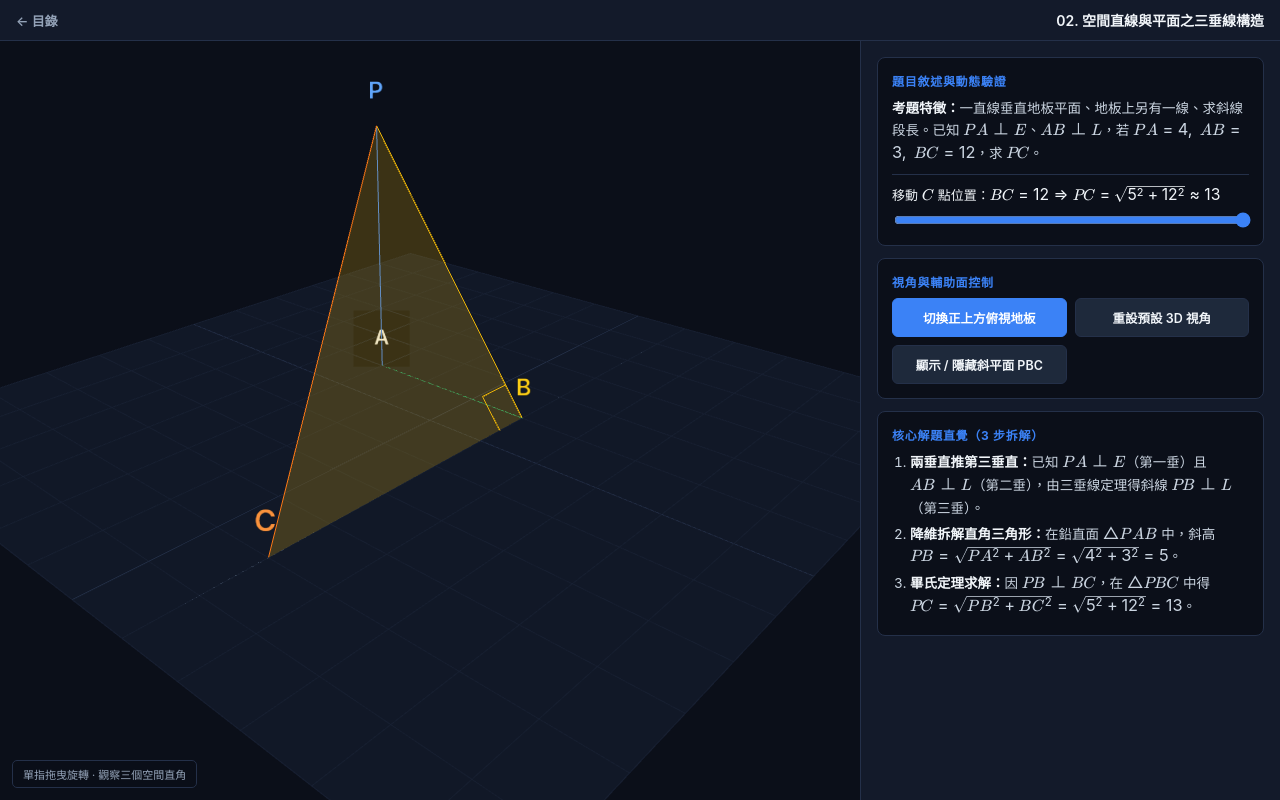
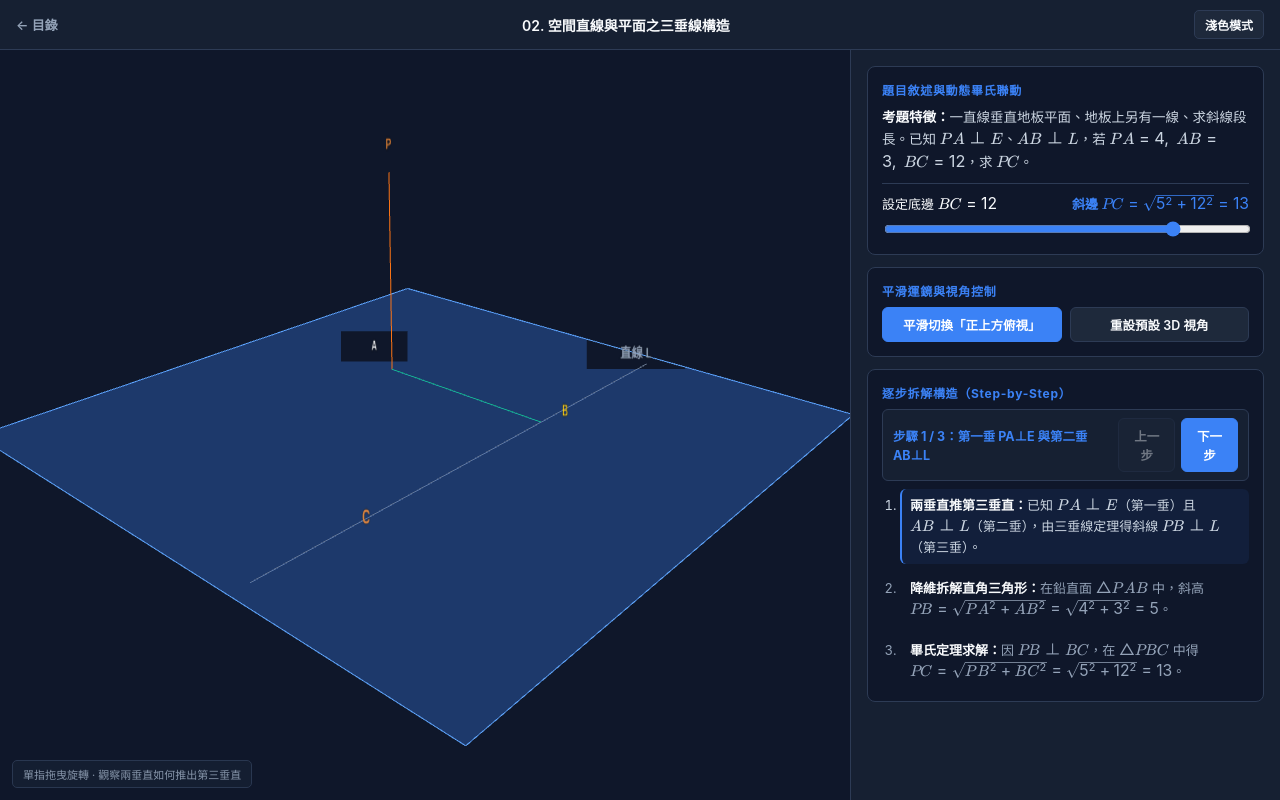
Before and after one commit to cooldragon-JJC8633/math-3d, a plain HTML site: page templates/three-perp.html in a window 1280 px wide. Drawn offline with nearby package versions, Linux system fonts and the light colour scheme; animation ran at ten frames a second.

Commit message:
Update three-perp.html

```diff
--- a/templates/three-perp.html
+++ b/templates/three-perp.html
@@ -3,38 +3,51 @@
 <head>
   <meta charset="UTF-8" />
   <meta name="viewport" content="width=device-width, initial-scale=1.0, maximum-scale=1.0, user-scalable=no" />
-  <title>3D 互動檢視｜三垂線定理</title>
+  <title>3D 互動檢視｜三垂線定理構造</title>
   <link rel="stylesheet" href="https://cdn.jsdelivr.net/npm/katex@0.16.9/dist/katex.min.css">
   <script src="https://cdn.jsdelivr.net/npm/katex@0.16.9/dist/katex.min.js"></script>
   <script src="https://cdn.jsdelivr.net/npm/katex@0.16.9/dist/contrib/auto-render.min.js"></script>
   <script src="https://cdnjs.cloudflare.com/ajax/libs/three.js/r128/three.min.js"></script>
   <script src="https://cdn.jsdelivr.net/npm/three@0.128.0/examples/js/controls/OrbitControls.js"></script>
+  <script src="../assets/auth.js"></script>
+  <script src="../assets/theme.js"></script>
   <style>
-    :root { --bg-base: #0b0f19; --bg-panel: #131a2a; --border: #243049; --accent: #3b82f6; --text-main: #f1f5f9; --text-muted: #94a3b8; }
+    :root { --bg-base: #0f172a; --bg-panel: #162032; --bg-card: #0f172a; --border: #2d3b55; --accent: #3b82f6; --text-main: #f8fafc; --text-muted: #94a3b8; --text-body: #cbd5e1; --btn-bg: #1e293b; }
+    body.light-theme { --bg-base: #f8fafc; --bg-panel: #ffffff; --bg-card: #f1f5f9; --border: #cbd5e1; --accent: #2563eb; --text-main: #0f172a; --text-muted: #475569; --text-body: #1e293b; --btn-bg: #e2e8f0; }
     * { box-sizing: border-box; font-family: -apple-system, BlinkMacSystemFont, "Noto Sans TC", sans-serif; }
     body { margin: 0; background: var(--bg-base); color: var(--text-main); display: flex; flex-direction: column; height: 100vh; overflow: hidden; }
-    header { padding: 10px 16px; background: var(--bg-panel); border-bottom: 1px solid var(--border); display: flex; justify-content: space-between; align-items: center; gap: 12px; }
+    header { padding: 10px 16px; background: var(--bg-panel); border-bottom: 1px solid var(--border); display: flex; justify-content: space-between; align-items: center; gap: 10px; }
     header a { color: var(--text-muted); text-decoration: none; font-size: 13px; font-weight: 600; }
     header h1 { font-size: 14px; margin: 0; font-weight: 600; overflow: hidden; text-overflow: ellipsis; white-space: nowrap; }
-    #btn-mobile-toggle { display: none; background: #1e293b; border: 1px solid var(--border); color: var(--text-main); padding: 5px 10px; border-radius: 5px; font-size: 12px; cursor: pointer; }
+    .header-actions { display: flex; gap: 6px; }
+    .hdr-btn { background: var(--btn-bg); border: 1px solid var(--border); color: var(--text-main); padding: 5px 10px; border-radius: 5px; font-size: 12px; cursor: pointer; font-weight: 600; }
+    #btn-mobile-toggle { display: none; }
     #main { display: flex; flex: 1; flex-direction: row; overflow: hidden; }
     #canvas-container { flex: 1.45; position: relative; cursor: grab; touch-action: none; }
-    #hint-badge { position: absolute; bottom: 12px; left: 12px; background: rgba(11, 15, 25, 0.75); padding: 5px 10px; border-radius: 5px; font-size: 11px; color: var(--text-muted); pointer-events: none; border: 1px solid var(--border); }
-    #panel { flex: 1; max-width: 420px; background: var(--bg-panel); border-left: 1px solid var(--border); padding: 16px; overflow-y: auto; display: flex; flex-direction: column; gap: 12px; }
-    .card { background: var(--bg-base); border: 1px solid var(--border); border-radius: 8px; padding: 14px; }
+    #hint-badge { position: absolute; bottom: 12px; left: 12px; background: var(--bg-panel); opacity: 0.9; padding: 5px 10px; border-radius: 5px; font-size: 11px; color: var(--text-muted); pointer-events: none; border: 1px solid var(--border); }
+    #panel { flex: 1; max-width: 430px; background: var(--bg-panel); border-left: 1px solid var(--border); padding: 16px; overflow-y: auto; display: flex; flex-direction: column; gap: 12px; }
+    .card { background: var(--bg-card); border: 1px solid var(--border); border-radius: 8px; padding: 14px; }
     .card h2 { font-size: 12px; letter-spacing: 0.06em; margin: 0 0 8px 0; color: var(--accent); font-weight: 700; }
-    .card p, .card li { font-size: 13.5px; line-height: 1.65; color: #cbd5e1; margin: 4px 0; }
+    .card p { font-size: 13.5px; line-height: 1.65; color: var(--text-body); margin: 4px 0; }
     .card strong { color: var(--text-main); }
+    .stepper-bar { display: flex; align-items: center; justify-content: space-between; gap: 8px; background: var(--bg-panel); padding: 8px 10px; border-radius: 6px; border: 1px solid var(--border); margin-bottom: 8px; }
+    .step-indicator { font-size: 12.5px; font-weight: 700; color: var(--accent); }
+    .step-btns { display: flex; gap: 6px; }
+    button.ctrl { background: var(--btn-bg); color: var(--text-main); border: 1px solid var(--border); padding: 7px 11px; border-radius: 6px; font-size: 12.5px; font-weight: 600; cursor: pointer; }
+    button.ctrl:disabled { opacity: 0.4; cursor: not-allowed; }
+    button.ctrl.primary { background: var(--accent); border-color: var(--accent); color: #fff; }
     .btn-group { display: grid; grid-template-columns: 1fr 1fr; gap: 8px; }
-    button.ctrl { background: #1e293b; color: var(--text-main); border: 1px solid var(--border); padding: 9px 10px; border-radius: 6px; font-size: 12.5px; font-weight: 600; cursor: pointer; }
-    button.ctrl.primary { background: var(--accent); border-color: var(--accent); color: #fff; }
     .slider-box { margin-top: 10px; padding-top: 10px; border-top: 1px solid var(--border); font-size: 13px; }
+    .slider-header { display: flex; justify-content: space-between; align-items: center; }
     input[type="range"] { width: 100%; accent-color: var(--accent); margin-top: 6px; }
+    ol.steps { padding-left: 18px; margin: 0; display: flex; flex-direction: column; gap: 8px; }
+    ol.steps li { font-size: 13px; line-height: 1.6; color: var(--text-muted); padding: 6px 8px; border-radius: 6px; border-left: 2px solid transparent; }
+    ol.steps li.active-step { color: var(--text-body); background: rgba(59, 130, 246, 0.08); border-left-color: var(--accent); }
     @media (max-width: 768px) {
       #btn-mobile-toggle { display: inline-block; }
       #main { flex-direction: column; }
       #canvas-container { flex: 1; }
-      #panel { max-width: 100%; flex: 1.05; border-left: none; border-top: 1px solid var(--border); }
+      #panel { max-width: 100%; flex: 1.1; border-left: none; border-top: 1px solid var(--border); }
       #panel.collapsed { display: none; }
     }
   </style>
@@ -43,33 +56,47 @@
 <header>
   <a href="../index.html">← 目錄</a>
   <h1 id="header-title">載入中...</h1>
-  <button id="btn-mobile-toggle">隱藏解析</button>
+  <div class="header-actions">
+    <button id="btn-theme" class="hdr-btn">淺色模式</button>
+    <button id="btn-mobile-toggle" class="hdr-btn">隱藏解析</button>
+  </div>
 </header>
 
 <div id="main">
   <div id="canvas-container">
-    <div id="hint-badge">單指拖曳旋轉 · 觀察三個空間直角</div>
+    <div id="hint-badge">單指拖曳旋轉 · 觀察兩垂直如何推出第三垂直</div>
   </div>
   <div id="panel">
     <div class="card">
-      <h2>題目敘述與動態驗證</h2>
+      <h2>題目敘述與動態畢氏聯動</h2>
       <p id="q-text"></p>
       <div class="slider-box">
-        <div id="latex-bc"></div>
-        <input type="range" id="slider-c" min="2" max="12" step="1" value="12" />
+        <div class="slider-header">
+          <span id="latex-bc"></span>
+          <span id="latex-pc" style="color: var(--accent); font-weight: 600;"></span>
+        </div>
+        <input type="range" id="slider-bc" min="0" max="15" step="1" value="12" />
       </div>
     </div>
+
     <div class="card">
-      <h2>視角與輔助面控制</h2>
+      <h2>平滑運鏡與視角控制</h2>
       <div class="btn-group">
-        <button id="btn-top" class="ctrl primary">切換正上方俯視地板</button>
+        <button id="btn-top" class="ctrl primary">平滑切換「正上方俯視」</button>
         <button id="btn-reset" class="ctrl">重設預設 3D 視角</button>
-        <button id="btn-plane" class="ctrl">顯示 / 隱藏斜平面 PBC</button>
       </div>
     </div>
+
     <div class="card">
-      <h2>核心解題直覺（3 步拆解）</h2>
-      <ol id="steps-list" style="padding-left: 18px; margin: 0;"></ol>
+      <h2>逐步拆解構造（Step-by-Step）</h2>
+      <div class="stepper-bar">
+        <span class="step-indicator" id="step-label">步驟 1 / 3：第一垂 PA⊥E 與第二垂 AB⊥L</span>
+        <div class="step-btns">
+          <button id="btn-prev" class="ctrl" disabled>上一步</button>
+          <button id="btn-next" class="ctrl primary">下一步</button>
+        </div>
+      </div>
+      <ol id="steps-list" class="steps"></ol>
     </div>
   </div>
 </div>
@@ -87,29 +114,41 @@
     window.dispatchEvent(new Event('resize'));
   };
 
-  function updateBCUI(bc) {
-    const pc = Math.round(Math.sqrt(25 + bc * bc) * 10) / 10;
-    const el = document.getElementById('latex-bc');
-    el.innerHTML = `移動 $C$ 點位置：$BC = ${bc} \\Rightarrow PC = \\sqrt{5^2 + ${bc}^2} \\approx ${pc}$`;
-    renderMathInElement(el, katexOpts);
+  function updateCalcUI(bc) {
+    const bcEl = document.getElementById('latex-bc');
+    const pcEl = document.getElementById('latex-pc');
+    const pcSq = 25 + bc * bc;
+    const pcExact = Number.isInteger(Math.sqrt(pcSq)) ? Math.sqrt(pcSq) : `\\sqrt{${pcSq}}`;
+    bcEl.innerHTML = `設定底邊 $BC = ${bc}$`;
+    pcEl.innerHTML = `斜邊 $PC = \\sqrt{5^2 + ${bc}^2} = ${pcExact}$`;
+    if (window.renderMathInElement) {
+      renderMathInElement(bcEl, katexOpts);
+      renderMathInElement(pcEl, katexOpts);
+    }
   }
 
   fetch('../data/space-vector.json?v=' + Date.now()).then(r => r.json()).then(data => {
-    const prob = data.problems.find(p => p.id === probId) || data.problems[1];
-    document.getElementById('header-title').textContent = `${prob.num || '02'}. ${prob.title}`;
+    const prob = data.problems.find(p => p.id === probId) || data.problems[2];
+    if (typeof enforcePageLock === "function") enforcePageLock(prob.locked);
+    document.getElementById('header-title').textContent = `${prob.num}. ${prob.title}`;
     document.getElementById('q-text').innerHTML = prob.questionLatex;
+    const initBC = (prob.params && prob.params.distBC !== undefined) ? prob.params.distBC : 12;
+    document.getElementById('slider-bc').value = initBC;
     const ol = document.getElementById('steps-list');
-    prob.steps.forEach(s => { const li = document.createElement('li'); li.innerHTML = s; ol.appendChild(li); });
-    updateBCUI(12);
+    prob.steps.forEach((s, idx) => {
+      const li = document.createElement('li'); li.innerHTML = s;
+      if (idx === 0) li.classList.add('active-step');
+      ol.appendChild(li);
+    });
+    updateCalcUI(initBC);
     renderMathInElement(document.body, katexOpts);
   });
 
-  // Three.js 場景
   const container = document.getElementById('canvas-container');
   const scene = new THREE.Scene();
   const camera = new THREE.PerspectiveCamera(42, container.clientWidth / container.clientHeight, 0.1, 100);
-  const camDef = [9, 6.8, 10], camTop = [0, 14, 0.1];
-  camera.position.set(...camDef);
+  const camDef = new THREE.Vector3(8.5, 6.2, 9.5), camTop = new THREE.Vector3(0.01, 13.5, 0.01);
+  camera.position.copy(camDef);
 
   const renderer = new THREE.WebGLRenderer({ antialias: true, alpha: true });
   renderer.setSize(container.clientWidth, container.clientHeight);
@@ -118,66 +157,112 @@
 
   const controls = new THREE.OrbitControls(camera, renderer.domElement);
   controls.enableDamping = true;
+  let targetCamPos = null;
+  function smoothMoveTo(posVec) { targetCamPos = posVec.clone(); }
+  controls.addEventListener('start', () => { targetCamPos = null; });
 
-  const floor = new THREE.Mesh(new THREE.PlaneGeometry(12, 12), new THREE.MeshBasicMaterial({ color: 0x131a2a, side: THREE.DoubleSide, transparent: true, opacity: 0.85 }));
-  floor.rotation.x = -Math.PI / 2;
-  scene.add(floor);
-  scene.add(new THREE.GridHelper(12, 12, 0x243049, 0x172033));
+  const th0 = getVisualTheme();
+  const pGeo = new THREE.PlaneGeometry(9, 9); pGeo.rotateX(-Math.PI / 2);
+  const planeMat = new THREE.MeshBasicMaterial({ color: th0.plane, side: THREE.DoubleSide, transparent: true, opacity: th0.planeOpacity });
+  const planeEdgeMat = new THREE.LineBasicMaterial({ color: th0.planeEdge });
+  scene.add(new THREE.Mesh(pGeo, planeMat));
+  scene.add(new THREE.LineSegments(new THREE.EdgesGeometry(pGeo), planeEdgeMat));
 
-  const A = new THREE.Vector3(-2, 0, -1), P = new THREE.Vector3(-2, 4, -1), B = new THREE.Vector3(1, 0, -1);
-  const C = new THREE.Vector3(1, 0, 4);
+  const A = new THREE.Vector3(-1.8, 0, -1.2), P = new THREE.Vector3(-1.8, 3.2, -1.2), B = new THREE.Vector3(1.2, 0, -1.2);
+  const C = new THREE.Vector3(1.2, 0, 2.8);
 
-  function addLine(p1, p2, color) {
-    const l = new THREE.Line(new THREE.BufferGeometry().setFromPoints([p1, p2]), new THREE.LineBasicMaterial({ color }));
-    scene.add(l); return l;
-  }
-  addLine(new THREE.Vector3(1, 0, -4.5), new THREE.Vector3(1, 0, 5.2), 0x64748b);
-  addLine(P, A, 0x3b82f6);
-  addLine(A, B, 0x10b981);
-  addLine(P, B, 0xeab308);
-  const linePC = addLine(P, C, 0xf97316);
+  // 直線 L
+  const lineLMat = new THREE.LineBasicMaterial({ color: th0.boxEdge });
+  scene.add(new THREE.Line(new THREE.BufferGeometry().setFromPoints([new THREE.Vector3(1.2, 0, -4.2), new THREE.Vector3(1.2, 0, 4.2)]), lineLMat));
 
-  // B點直角記號
-  scene.add(new THREE.Line(new THREE.BufferGeometry().setFromPoints([
-    new THREE.Vector3(1, 0, -0.45), new THREE.Vector3(0.65, 0.45, -0.45), new THREE.Vector3(0.65, 0.45, -1)
-  ]), new THREE.LineBasicMaterial({ color: 0xeab308 })));
+  // Step 1: 第一垂 PA 與第二垂 AB
+  const step1Group = new THREE.Group();
+  const priMat = new THREE.LineBasicMaterial({ color: th0.primary });
+  const secMat = new THREE.LineBasicMaterial({ color: th0.secondary });
+  step1Group.add(new THREE.Line(new THREE.BufferGeometry().setFromPoints([P, A]), priMat));
+  step1Group.add(new THREE.Line(new THREE.BufferGeometry().setFromPoints([A, B]), secMat));
+  scene.add(step1Group);
 
-  const pbcGeo = new THREE.BufferGeometry().setFromPoints([P, B, C]);
-  const pbcMesh = new THREE.Mesh(pbcGeo, new THREE.MeshBasicMaterial({ color: 0xeab308, side: THREE.DoubleSide, transparent: true, opacity: 0.22 }));
-  scene.add(pbcMesh);
+  // Step 2: 第三垂斜線 PB
+  const step2Group = new THREE.Group(); step2Group.visible = false;
+  const hiMat = new THREE.LineBasicMaterial({ color: th0.highlight });
+  step2Group.add(new THREE.Line(new THREE.BufferGeometry().setFromPoints([P, B]), hiMat));
+  scene.add(step2Group);
 
-  function makeLabel(txt, pos, col) {
-    const c = document.createElement('canvas'); c.width = 128; c.height = 128;
-    const ctx = c.getContext('2d'); ctx.fillStyle = col; ctx.font = '600 48px -apple-system, sans-serif';
-    ctx.textAlign = 'center'; ctx.textBaseline = 'middle'; ctx.fillText(txt, 64, 64);
-    const sp = new THREE.Sprite(new THREE.SpriteMaterial({ map: new THREE.CanvasTexture(c), transparent: true }));
-    sp.position.copy(pos).add(new THREE.Vector3(0, 0.5, 0)); sp.scale.set(0.95, 0.95, 0.95); scene.add(sp);
-    return sp;
-  }
-  makeLabel('P', P, '#60a5fa'); makeLabel('A', A, '#f8fafc'); makeLabel('B', B, '#facc15');
-  const labelC = makeLabel('C', C, '#fb923c');
+  // Step 3: 連接 C 點之斜邊 PC 與底邊 BC
+  const step3Group = new THREE.Group(); step3Group.visible = false;
+  const dotCMat = new THREE.MeshBasicMaterial({ color: th0.primary });
+  const dotC = new THREE.Mesh(new THREE.SphereGeometry(0.16, 16, 16), dotCMat);
+  dotC.position.copy(C); step3Group.add(dotC);
+  const linePCGeo = new THREE.BufferGeometry().setFromPoints([P, C]);
+  const lineBCGeo = new THREE.BufferGeometry().setFromPoints([B, C]);
+  step3Group.add(new THREE.Line(linePCGeo, priMat));
+  step3Group.add(new THREE.Line(lineBCGeo, secMat));
+  scene.add(step3Group);
 
-  // 滑桿即時移動 3D 空間中的 C 點
-  document.getElementById('slider-c').addEventListener('input', e => {
-    const bcVal = Number(e.target.value);
-    updateBCUI(bcVal);
-    C.z = -1 + (bcVal / 12) * 5;
-    linePC.geometry.setFromPoints([P, C]);
-    pbcGeo.setFromPoints([P, B, C]);
-    labelC.position.copy(C).add(new THREE.Vector3(0, 0.5, 0));
+  const spC = makeThemeSprite('C', 'textPrimary', new THREE.Vector3(1.6, 0.35, 2.8), [1.1, 0.5, 1]);
+  const sprites = [
+    makeThemeSprite('P', 'textPrimary', new THREE.Vector3(-1.8, 3.6, -1.2), [1.1, 0.5, 1]),
+    makeThemeSprite('A', 'textMain', new THREE.Vector3(-2.2, 0.3, -1.2), [1.1, 0.5, 1]),
+    makeThemeSprite('B', 'textHighlight', new THREE.Vector3(1.6, 0.3, -1.2), [1.1, 0.5, 1]),
+    makeThemeSprite('直線 L', 'textMuted', new THREE.Vector3(1.2, 0.3, -3.8), [1.6, 0.5, 1]),
+    spC
+  ];
+  sprites.forEach(sp => scene.add(sp));
+
+  document.getElementById('slider-bc').addEventListener('input', e => {
+    const val = Number(e.target.value);
+    updateCalcUI(val);
+    const zPos = -1.2 + (val / 15) * 4.5;
+    C.set(1.2, 0, zPos);
+    dotC.position.copy(C);
+    spC.position.set(1.6, 0.35, zPos);
+    linePCGeo.setFromPoints([P, C]);
+    lineBCGeo.setFromPoints([B, C]);
+    if (currentStep < 3) { currentStep = 3; syncStepUI(); }
   });
 
+  function sync3DColors() {
+    const th = getVisualTheme();
+    planeMat.color.setHex(th.plane); planeMat.opacity = th.planeOpacity;
+    planeEdgeMat.color.setHex(th.planeEdge); lineLMat.color.setHex(th.boxEdge);
+    priMat.color.setHex(th.primary); secMat.color.setHex(th.secondary);
+    hiMat.color.setHex(th.highlight); dotCMat.color.setHex(th.primary);
+    sprites.forEach(refreshSpriteTexture);
+  }
+
+  let currentStep = 1;
+  const stepNames = ["步驟 1 / 3：第一垂 PA⊥E 與第二垂 AB⊥L", "步驟 2 / 3：推出第三垂斜線 PB⊥L", "步驟 3 / 3：直角 △PBC 畢氏定理求 PC"];
+  function syncStepUI() {
+    step1Group.visible = currentStep >= 1; step2Group.visible = currentStep >= 2; step3Group.visible = currentStep >= 3;
+    document.getElementById('step-label').textContent = stepNames[currentStep - 1];
+    document.getElementById('btn-prev').disabled = currentStep === 1;
+    document.getElementById('btn-next').disabled = currentStep === 3;
+    document.querySelectorAll('#steps-list li').forEach((li, idx) => li.classList.toggle('active-step', idx === currentStep - 1));
+  }
+  document.getElementById('btn-prev').onclick = () => { if (currentStep > 1) { currentStep--; syncStepUI(); } };
+  document.getElementById('btn-next').onclick = () => { if (currentStep < 3) { currentStep++; syncStepUI(); } };
+
   let isTop = false;
-  document.getElementById('btn-top').onclick = () => { isTop = !isTop; camera.position.set(...(isTop ? camTop : camDef)); controls.target.set(0,0,0); };
-  document.getElementById('btn-reset').onclick = () => { isTop = false; camera.position.set(...camDef); controls.target.set(0,0,0); };
-  document.getElementById('btn-plane').onclick = () => { pbcMesh.visible = !pbcMesh.visible; };
+  document.getElementById('btn-top').onclick = () => {
+    isTop = !isTop; smoothMoveTo(isTop ? camTop : camDef);
+  };
+  document.getElementById('btn-reset').onclick = () => { isTop = false; smoothMoveTo(camDef); };
+  document.getElementById('btn-theme').onclick = (e) => {
+    const isL = document.body.classList.toggle('light-theme');
+    e.target.textContent = isL ? '深色模式' : '淺色模式';
+    sync3DColors();
+  };
 
-  function animate() { requestAnimationFrame(animate); controls.update(); renderer.render(scene, camera); }
+  function animate() {
+    requestAnimationFrame(animate);
+    if (targetCamPos) { camera.position.lerp(targetCamPos, 0.08); if (camera.position.distanceTo(targetCamPos) < 0.05) targetCamPos = null; }
+    controls.update(); renderer.render(scene, camera);
+  }
   animate();
   window.addEventListener('resize', () => {
     if (!container.clientWidth || !container.clientHeight) return;
-    camera.aspect = container.clientWidth / container.clientHeight;
-    camera.updateProjectionMatrix();
+    camera.aspect = container.clientWidth / container.clientHeight; camera.updateProjectionMatrix();
     renderer.setSize(container.clientWidth, container.clientHeight);
   });
 </script>
```
